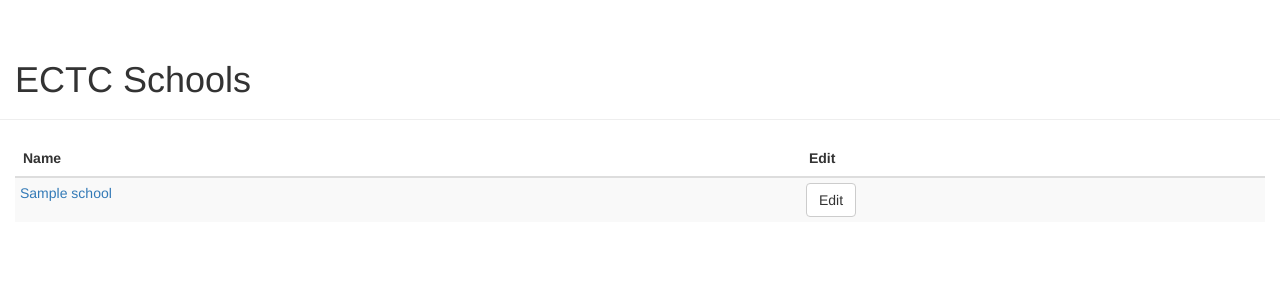
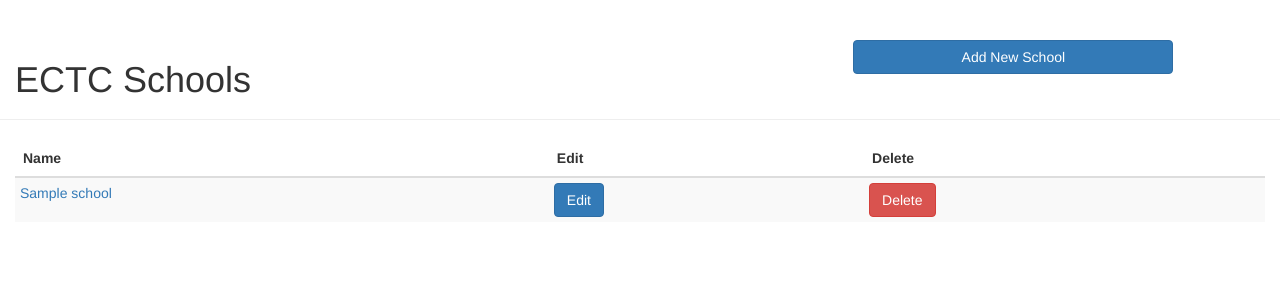
Before and after one commit to ashish-b10/tournament_manager, a Django app: page /tmdb/schools in a window 1280 px wide. Shown: the part 50-350 px from the top of the page. Run offline with Django 3.2, Linux system fonts and the light colour scheme; a user stored in the database is signed in; tables that the repository leaves empty hold one stand-in row (values such as "Sample post"); some libraries are stand-ins or nearby versions.

Commit message:
Implement functionality for editing schools
Add/Change/Delete functionality is fully implemented with this commit.
Hopefully there are no bugs

```diff
--- a/tmdb/models.py
+++ b/tmdb/models.py
@@ -284,7 +284,8 @@ class School(models.Model):
             through='SchoolSeasonRegistration')
 
     def save(self, *args, **kwargs):
-        self.slug = self.slugify()
+        if not self.slug:
+            self.slug = self.slugify()
         super(School, self).save(*args, **kwargs)
 
     def create_division_teams(self, division):
--- a/tmdb/templates/tmdb/school.html
+++ b/tmdb/templates/tmdb/school.html
@@ -26,5 +26,9 @@
   </table>
   {% else %}
   <p>{{school.name}} has not registered in any ECTC seasons.</p>
+  <h2>Delete School</h2>
+  {% if perms.tmdb.delete_school %}
+  <p>Click <a href="{%url 'tmdb:school_delete' school.slug%}">here</a> to delete this school</p>
   {% endif %}
+{% endif %}
 {% endblock %}
--- a/tmdb/templates/tmdb/schools.html
+++ b/tmdb/templates/tmdb/schools.html
@@ -6,6 +6,9 @@
 
   <div class="row page-header">
     <h1 class="col-sm-5 col-md-5">ECTC Schools</h1>
+    {% if perms.tmdb.add_school %}
+    <a class="col-sm-offset-2 col-sm-3 col-md-offset-3 col-md-3 btn btn-primary" href="{%url 'tmdb:school_add'%}" >Add New School</a>
+    {% endif %}
   </div>
   {% if schools %}
   <table class="table table-striped">
@@ -14,13 +17,19 @@
       {% if perms.tmdb.change_school %}
       <th>Edit</th>
       {% endif %}
+      {% if perms.tmdb.delete_school %}
+      <th>Delete</th>
+      {% endif %}
     </thead>
     <tbody>
     {% for school in schools %}
       <tr>
         <td><a href="{% url 'tmdb:school' school.slug %}">{{school.name}}</a></td>
         {% if perms.tmdb.change_school %}
-        <td><a class="btn btn-default" href="{% url 'tmdb:school_change' school.slug %}">Edit</a></td>
+        <td><a class="btn btn-primary" href="{% url 'tmdb:school_change' school.slug %}">Edit</a></td>
+        {% endif %}
+        {% if perms.tmdb.change_school %}
+        <td><a class="btn btn-danger" href="{% url 'tmdb:school_delete' school.slug %}">Delete</a></td>
         {% endif %}
       </tr>
     {% endfor %}
--- a/tmdb/urls.py
+++ b/tmdb/urls.py
@@ -43,10 +43,16 @@ urlpatterns = [
 
     # school edit
     url(r'^schools/*$', views.schools_view.schools, name='schools'),
+    url(r'^schools/*'
+            + r'/add/*$',
+            views.schools_view.school_add, name='school_add'),
     url(school_base + '$', views.schools_view.school, name='school'),
     url(school_base
             + r'/edit/*$',
             views.schools_view.school_change, name='school_change'),
+    url(school_base
+            + r'/delete/*$',
+            views.schools_view.school_delete, name='school_delete'),
 
     # school season registration edit
     url(school_season_base
--- a/tmdb/views/schools_view.py
+++ b/tmdb/views/schools_view.py
@@ -58,6 +58,59 @@ def school_season_change(request, school_slug, season_slug):
     context['change_form'] = change_form
     return render(request, template_name, context)
 
+class SchoolForm(forms.ModelForm):
+    class Meta:
+        model = models.School
+        fields = ['name']
+
+@permission_required("tmdb.change_school")
+def school_add(request):
+    template_name = 'tmdb/school_add_change.html'
+    context = {}
+    if request.method == 'POST':
+        add_form = SchoolForm(request.POST)
+        if add_form.is_valid():
+            new_school = add_form.save()
+            return HttpResponseRedirect(reverse('tmdb:school',
+                    args=(new_school.slug,)))
+    else:
+        add_form = SchoolForm()
+    context['add_form'] = add_form
+    return render(request, template_name, context)
+
 @permission_required("tmdb.change_school")
 def school_change(request, school_slug):
-    raise NotImplementedError()
+    instance = get_object_or_404(models.School, slug=school_slug)
+    template_name = 'tmdb/school_add_change.html'
+    context = {}
+    if request.method == 'POST':
+        change_form = SchoolForm(request.POST, instance=instance)
+        if change_form.is_valid():
+            change_form.save()
+            return HttpResponseRedirect(reverse('tmdb:school',
+                    args=(school_slug,)))
+    else:
+        change_form = SchoolForm(instance=instance)
+    context['change_form'] = change_form
+    return render(request, template_name, context)
+
+class SchoolDeleteForm(forms.ModelForm):
+    class Meta:
+        model = models.School
+        fields = []
+
+@permission_required("tmdb.delete_school")
+def school_delete(request, school_slug):
+    instance = get_object_or_404(models.School, slug=school_slug)
+    template_name = 'tmdb/school_delete.html'
+    context = {}
+    if request.method == 'POST':
+        delete_form = SchoolDeleteForm(request.POST, instance=instance)
+        if delete_form.is_valid():
+            instance.delete()
+            return HttpResponseRedirect(reverse('tmdb:schools'))
+    else:
+        delete_form = SchoolDeleteForm(instance=instance)
+    context['delete_form'] = delete_form
+    context['school'] = instance
+    return render(request, template_name, context)
--- a/tmdb/views/tournament_view.py
+++ b/tmdb/views/tournament_view.py
@@ -26,7 +26,6 @@ def tournaments(request, tournament_slug=None):
         'seasons': tournaments_by_season,
     }
     return render(request, 'tmdb/tournaments.html', context)
-
 
 @permission_required("tmdb.add_tournament")
 def tournament_add(request):
```
Also changed, not shown: tmdb/templates/tmdb/school_add_change.html (added, +29 -0 lines), tmdb/templates/tmdb/school_delete.html (added, +11 -0 lines).
